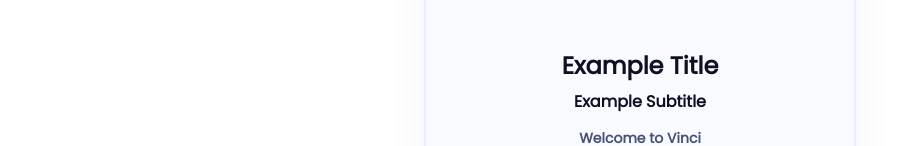
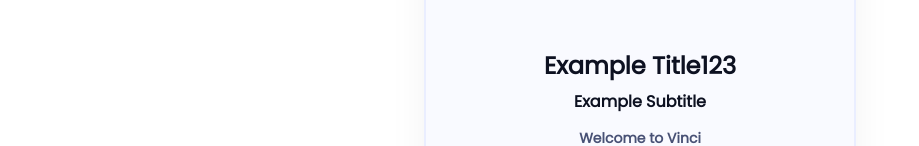
Before and after one commit to Vinci-Onboarding-Repos/awda-6d9d35c1-502c-4a3d-9cdf-c8, a plain HTML site: page index.html in a window 1280 px wide. Shown: the part 359-505 px from the top of the page, without its empty margins (0-919 px from the left). Drawn offline with nearby package versions, Linux system fonts and the light colour scheme.

Commit message:
Updating new file

```diff
--- a/index.html
+++ b/index.html
@@ -8,7 +8,7 @@
 </head>
     <body>
         <script type="text/javascript" src="js/index.js"></script>
-        <div id="template" class="ConnectWGradienttextureRootRoot  baseTop  baseTop1"><img alt="background" style="background-image:url()" src="/static/media/topLogo.913e3d3db9e69e14078c.png" class="image_ButtonsTemplate InputBrandLogo1 "/><div class="InputFlexColumn inputFlexColumn  col1"><div class="ConnectWCardsvinciOnboarding connectWCardsvinciOnboarding"><img alt="background" style="background-image:url()" src="/static/media/topLogo.913e3d3db9e69e14078c.png" class="ConnectWLogo connectWLogo"/><div class="ConnectWFlexColumn"><div class="ConnectWBody"><div class="ConnectWText1 title">Example Title</div><div class="ConnectWParagraph paragP">Example Subtitle</div></div><div class="ConnectWParagraph1 paragP">Welcome to Vinci</div></div><div class="ConnectWDividerCTA connectWDividerCTA"><div class="ConnectWFlexRow"><button id="eth" class="ConnectWLastWeek connectWLastWeek" data-address="0xawd" data-href="#">Connect Wallet</button></div><div class="ConnectWDivider" src="https://file.rendit.io/n/CEh74J6Ph7HtqAeHvZtW.svg"></div><div class="ConnectWFlexRow"><a class="ConnectWLastWeek1A connectWLastWeek" href="#" target="_blank" rel="noreferrer"><button class="ConnectWLastWeek1 connectWLastWeek">example</button></a></div></div></div><div class="InputFlexRow1 row2"><a href="#"><button style="background-color:#0d1121" class="InputLastWeek4 buttonContent">Back</button></a></div></div></div><script>
+        <div id="template" class="ConnectWGradienttextureRootRoot  baseTop  baseTop1"><img alt="background" style="background-image:url()" src="/static/media/topLogo.913e3d3db9e69e14078c.png" class="image_ButtonsTemplate InputBrandLogo1 "/><div class="InputFlexColumn inputFlexColumn  col1"><div class="ConnectWCardsvinciOnboarding connectWCardsvinciOnboarding"><img alt="background" style="background-image:url()" src="/static/media/topLogo.913e3d3db9e69e14078c.png" class="ConnectWLogo connectWLogo"/><div class="ConnectWFlexColumn"><div class="ConnectWBody"><div class="ConnectWText1 title">Example Title123</div><div class="ConnectWParagraph paragP">Example Subtitle</div></div><div class="ConnectWParagraph1 paragP">Welcome to Vinci</div></div><div class="ConnectWDividerCTA connectWDividerCTA"><div class="ConnectWFlexRow"><button id="eth" class="ConnectWLastWeek connectWLastWeek" data-address="0xawd" data-href="#">Connect Wallet</button></div><div class="ConnectWDivider" src="https://file.rendit.io/n/CEh74J6Ph7HtqAeHvZtW.svg"></div><div class="ConnectWFlexRow"><a class="ConnectWLastWeek1A connectWLastWeek" href="#" target="_blank" rel="noreferrer"><button class="ConnectWLastWeek1 connectWLastWeek">example</button></a></div></div></div><div class="InputFlexRow1 row2"><a href="#"><button style="background-color:#0d1121" class="InputLastWeek4 buttonContent">Back</button></a></div></div></div><script>
 window.addEventListener('load', async () => {
   init();
 document.querySelector("#eth").addEventListener("click", onConnect);
```
